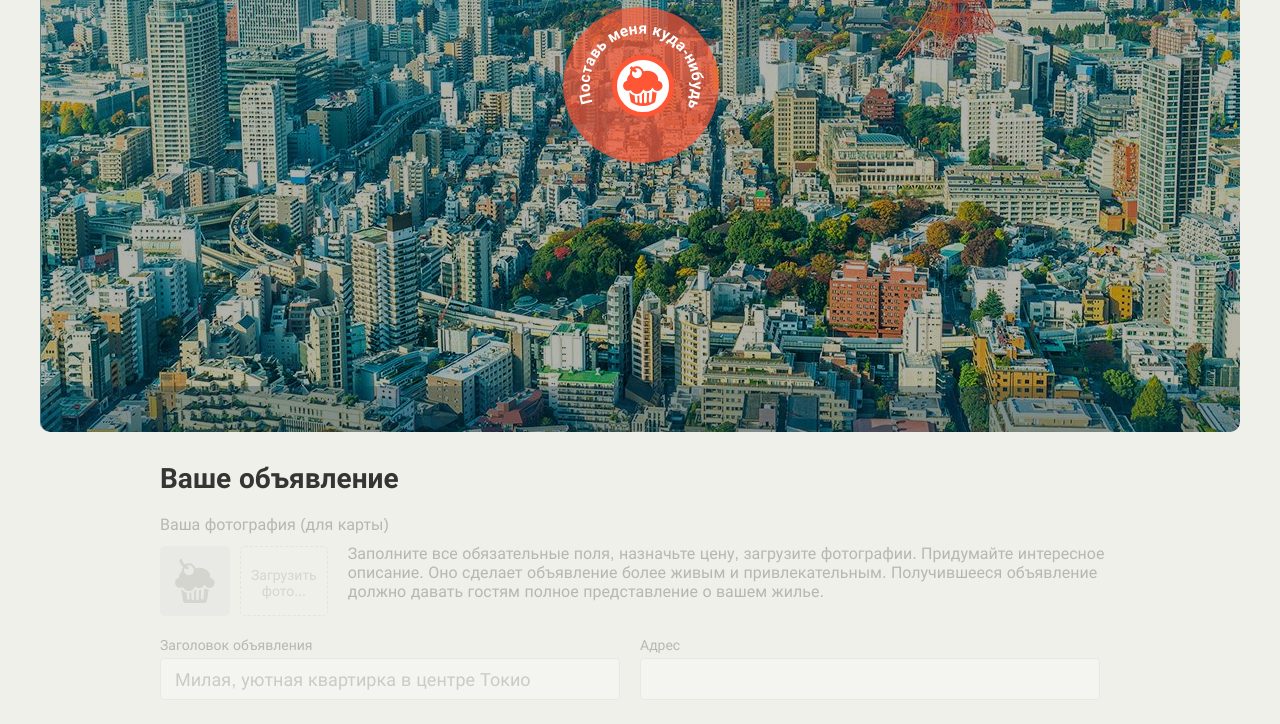
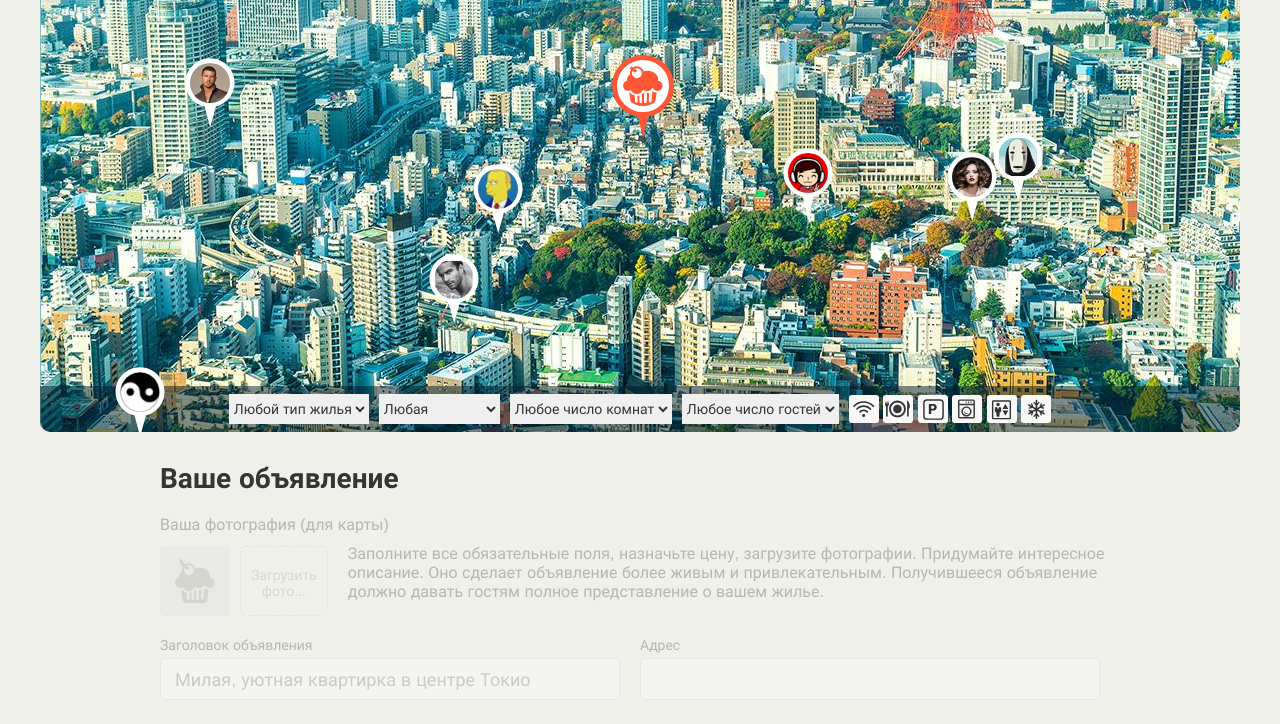
Before and after one commit to evgeniy-sosnin/1481419-keksobooking-21, a website: page index.html in a window 1280 px wide. Shown: the part 318-1042 px from the top of the page. Drawn offline with Linux system fonts and the light colour scheme.

Commit message:
Личный проект: больше деталей (часть 1)

```diff
--- a/index.html
+++ b/index.html
@@ -248,5 +248,6 @@
     </div>
   </template>
 
+  <script type="text/javascript" src="js/main.js"></script>
 </body>
 </html>
--- a/js/main.js
+++ b/js/main.js
@@ -0,0 +1,102 @@
+'use strict';
+
+// Task 1
+
+var makeAdsArray = function() {
+  var ARRAY_SIZE = 8;
+  var AD_TYPES = ['palace', 'flat', 'house', 'bungalow'];
+  var AD_CHECKINS = ['12:00', '13:00', '14:00'];
+  var AD_CHECKOUTS = ['12:00', '13:00', '14:00'];
+  var AD_FEATURES = ['wifi', 'dishwasher', 'parking', 'washer', 'elevator', 'conditioner'];
+  var AD_PHOTOS = ['http://o0.github.io/assets/images/tokyo/hotel1.jpg', 'http://o0.github.io/assets/images/tokyo/hotel2.jpg', 'http://o0.github.io/assets/images/tokyo/hotel3.jpg'];
+
+  var adsArray = [];
+
+  for(var i = 0; i < ARRAY_SIZE; i++) {
+    adsArray[i] = {
+      author: {
+        avatar: 'img/avatars/user0' + (i + 1) + '.png'
+      },
+      offer: {
+        title: 'Заголовок предложения ' + (i + 1),
+        address: '600, 350',
+        price: getRandomNumber(1, 5) * 1000,
+        type: getRandomItem(AD_TYPES),
+        rooms: getRandomNumber(1, 10),
+        guests: getRandomNumber(1, 10),
+        checkin: getRandomItem(AD_CHECKINS),
+        checkout: getRandomItem(AD_CHECKOUTS),
+        features: makeRandomArrayFrom(AD_FEATURES),
+        description: 'Описание предложения ' + (i + 1),
+        photos: makeRandomArrayFrom(AD_PHOTOS)
+      },
+      location: {
+        x: getRandomNumber(100, 1100),
+        y: getRandomNumber(100, 630)
+      }
+    };
+  }
+
+  return adsArray;
+}
+
+var getRandomNumber = function(min, max) {
+  var randomNumber = Math.floor(Math.random() * (max - min + 1)) + min;
+  return randomNumber;
+}
+
+var getRandomItem = function(arr) {
+  var randomItem = Math.floor(Math.random() * arr.length);
+  return arr[randomItem];
+}
+
+var makeRandomArrayFrom = function(arr) {
+  var newArray = [];
+  var newArraySize = getRandomNumber(1, arr.length);
+
+  for(var i = 0; i < newArraySize; i++) {
+    newArray[i] = arr[i];
+  }
+
+  return newArray;
+}
+
+// Task 2
+
+var map = document.querySelector('.map');
+map.classList.remove('map--faded');
+
+// Task 3
+
+var ads = makeAdsArray();
+console.log(ads);
+
+var PIN_SIZE = {
+  width: 64,
+  height: 82
+};
+
+var pinTemplate = document.querySelector('#pin').content.querySelector('.map__pin');
+
+var renderPin = function(pin) {
+  var pinElement = pinTemplate.cloneNode(true);
+
+  pinElement.style = 'left: ' + (pin.location.x - PIN_SIZE.width / 2) + 'px; top: ' + (pin.location.y + PIN_SIZE.height) + 'px;';
+
+  var pinImage = pinElement.querySelector('img');
+  pinImage.src = pin.author.avatar;
+  pinImage.alt = pin.offer.title;
+
+  return pinElement;
+}
+
+// Task 4
+
+var pinsList = document.querySelector('.map__pins');
+
+var fragment = document.createDocumentFragment();
+for(var i = 0; i < ads.length; i++) {
+  fragment.appendChild(renderPin(ads[i]));
+}
+
+pinsList.appendChild(fragment);
```
